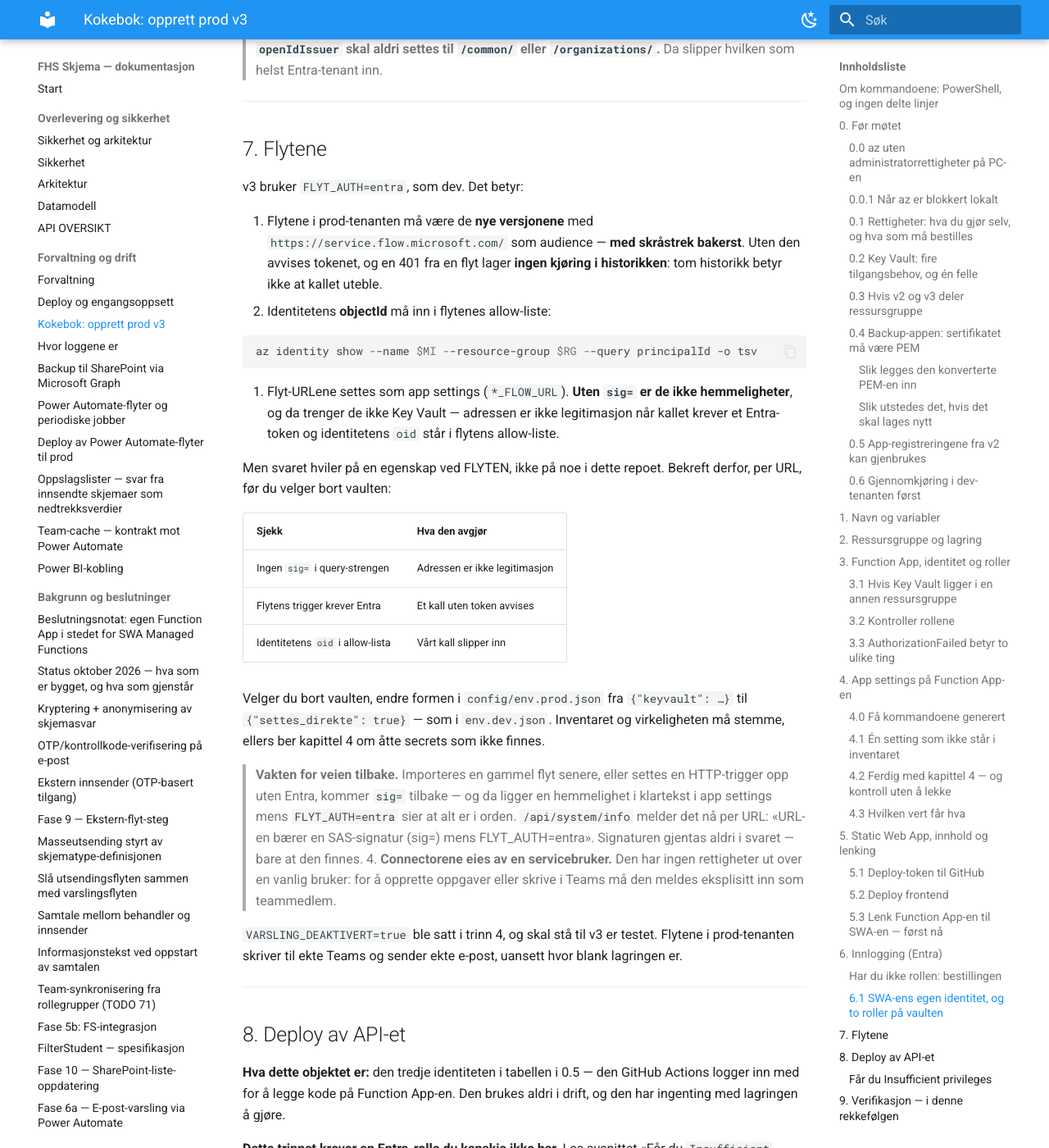
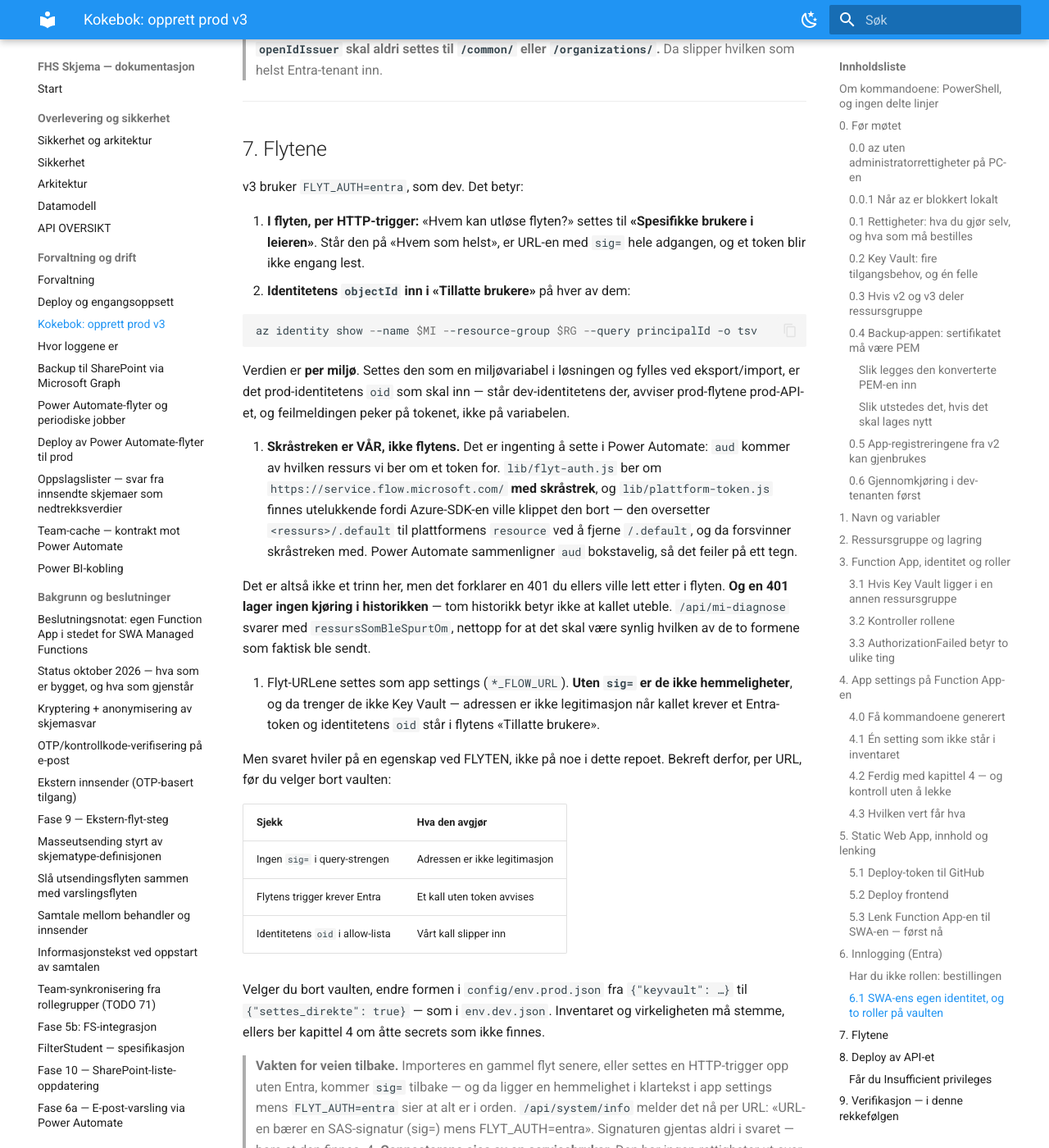
Before and after one commit to jachrist/skjema-swa, an MkDocs documentation site: the page built from docs/KOKEBOK-PROD-V3.md, in a window 1280 px wide and 1400 px high, scrolled down 35712 px. Shown: the whole window at 82% size. Built offline with MkDocs 1.6.1 and Material for MkDocs 9.7.7, drawn with Linux system fonts in a browser that asks for light colours.

Commit message:
Kapittel 7 ba om en innstilling som ikke finnes
«Flytene må ha https://service.flow.microsoft.com/ som audience — med
skråstrek bakerst» leses som noe man setter i Power Automate. Det gjør man
ikke: `aud` kommer av hvilken ressurs VI ber om et token for.

Den som skriver flytene spurte hva som var ment, og spørsmålet var
rimelig. Teksten ba om noe som ikke kan gjøres, og da leter man i feil
verktøy.

Skråstreken hører i koden, og står der: `lib/flyt-auth.js` ber om ressursen
MED skråstrek, og `lib/plattform-token.js` finnes utelukkende fordi
Azure-SDK-en ville klippet den bort — den oversetter `<ressurs>/.default`
til plattformens `resource` ved å fjerne `/.default`, og skråstreken går med.
Power Automate sammenligner `aud` bokstavelig.

Kapittel 7 sier nå det, og beskriver i stedet det som FAKTISK skal gjøres i
flyten, med etikettene fra brukerflaten: «Hvem kan utløse flyten?» →
«Spesifikke brukere i leieren», og `oid` i «Tillatte brukere». Ordet
«allow-liste» er ute — et oppslagsord som ikke finnes i verktøyet, er et
oppslagsord ingen finner.

Og en felle som kom fram i samtalen: `oid` settes som en miljøvariabel i
løsningen og fylles ved eksport. Verdien er per miljø, så det er
prod-identitetens som skal inn. Står dev-identitetens der, avviser
prod-flytene prod-API-et, og feilmeldingen peker på tokenet, ikke på
variabelen.

Testen leser ressursen ut av flyt-auth.js og krever at den slutter på
skråstrek og står likt i kapittelet, at skråstreken tilskrives oss, at
etikettene fra brukerflaten brukes, og at «allow-liste» ikke er tilbake.

Fem mutasjoner prøvd, alle røde: skråstreken tilskrevet flyten igjen,
skråstreken fjernet i koden, etiketten erstattet med en omskriving, «per
miljø» fjernet, og allow-liste tilbake.

138 av 138 testfiler OK. Ingen appkode — ingen deploy kreves.

Co-Authored-By: Claude Opus 5 <noreply@anthropic.com>
Claude-Session: https://claude.ai/code/session_016ebSuKji2st85HZS2wAHNH

````diff
--- a/docs/KOKEBOK-PROD-V3.md
+++ b/docs/KOKEBOK-PROD-V3.md
@@ -1595,20 +1595,39 @@ avgjør om en identitet trengs.
 
 v3 bruker `FLYT_AUTH=entra`, som dev. Det betyr:
 
-1. Flytene i prod-tenanten må være de **nye versjonene** med
-   `https://service.flow.microsoft.com/` som audience — **med skråstrek
-   bakerst**. Uten den avvises tokenet, og en 401 fra en flyt lager **ingen
-   kjøring i historikken**: tom historikk betyr ikke at kallet uteble.
-2. Identitetens **objectId** må inn i flytenes allow-liste:
+1. **I flyten, per HTTP-trigger:** «Hvem kan utløse flyten?» settes til
+   **«Spesifikke brukere i leieren»**. Står den på «Hvem som helst», er
+   URL-en med `sig=` hele adgangen, og et token blir ikke engang lest.
+2. **Identitetens `objectId` inn i «Tillatte brukere»** på hver av dem:
 
 ```powershell
 az identity show --name $MI --resource-group $RG --query principalId -o tsv
 ```
 
-3. Flyt-URLene settes som app settings (`*_FLOW_URL`). **Uten `sig=` er de
+   Verdien er **per miljø**. Settes den som en miljøvariabel i løsningen og
+   fylles ved eksport/import, er det prod-identitetens `oid` som skal inn —
+   står dev-identitetens der, avviser prod-flytene prod-API-et, og
+   feilmeldingen peker på tokenet, ikke på variabelen.
+
+3. **Skråstreken er VÅR, ikke flytens.** Det er ingenting å sette i Power
+   Automate: `aud` kommer av hvilken ressurs vi ber om et token for.
+   `lib/flyt-auth.js` ber om `https://service.flow.microsoft.com/` **med
+   skråstrek**, og `lib/plattform-token.js` finnes utelukkende fordi
+   Azure-SDK-en ville klippet den bort — den oversetter `<ressurs>/.default`
+   til plattformens `resource` ved å fjerne `/.default`, og da forsvinner
+   skråstreken med. Power Automate sammenligner `aud` bokstavelig, så det
+   feiler på ett tegn.
+
+   Det er altså ikke et trinn her, men det forklarer en 401 du ellers ville
+   lett etter i flyten. **Og en 401 lager ingen kjøring i historikken** —
+   tom historikk betyr ikke at kallet uteble. `/api/mi-diagnose` svarer med
+   `ressursSomBleSpurtOm`, nettopp for at det skal være synlig hvilken av de
+   to formene som faktisk ble sendt.
+
+4. Flyt-URLene settes som app settings (`*_FLOW_URL`). **Uten `sig=` er de
    ikke hemmeligheter**, og da trenger de ikke Key Vault — adressen er ikke
    legitimasjon når kallet krever et Entra-token og identitetens `oid` står i
-   flytens allow-liste.
+   flytens «Tillatte brukere».
 
    Men svaret hviler på en egenskap ved FLYTEN, ikke på noe i dette repoet.
    Bekreft derfor, per URL, før du velger bort vaulten:
````
Also changed, not shown: 1 other file.
